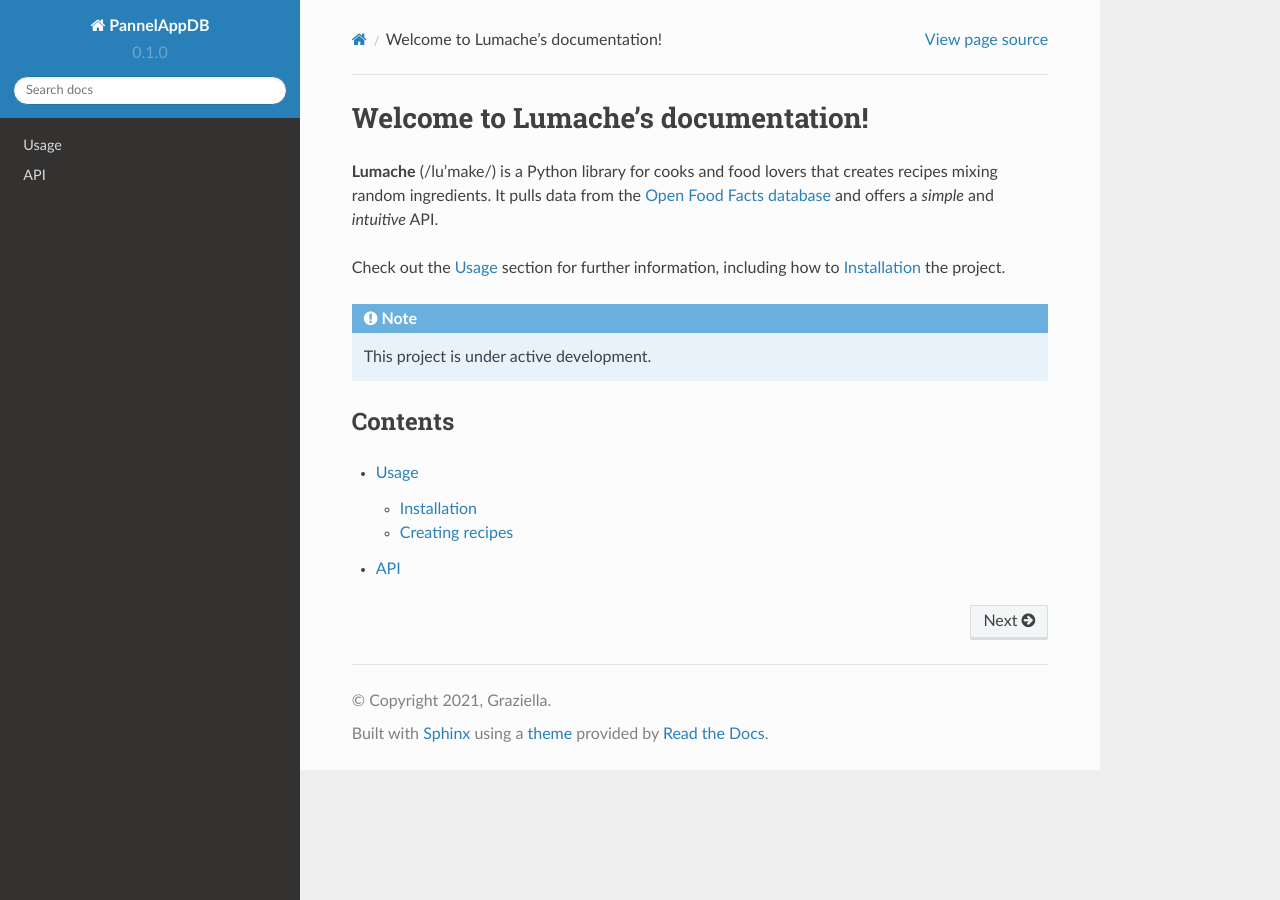
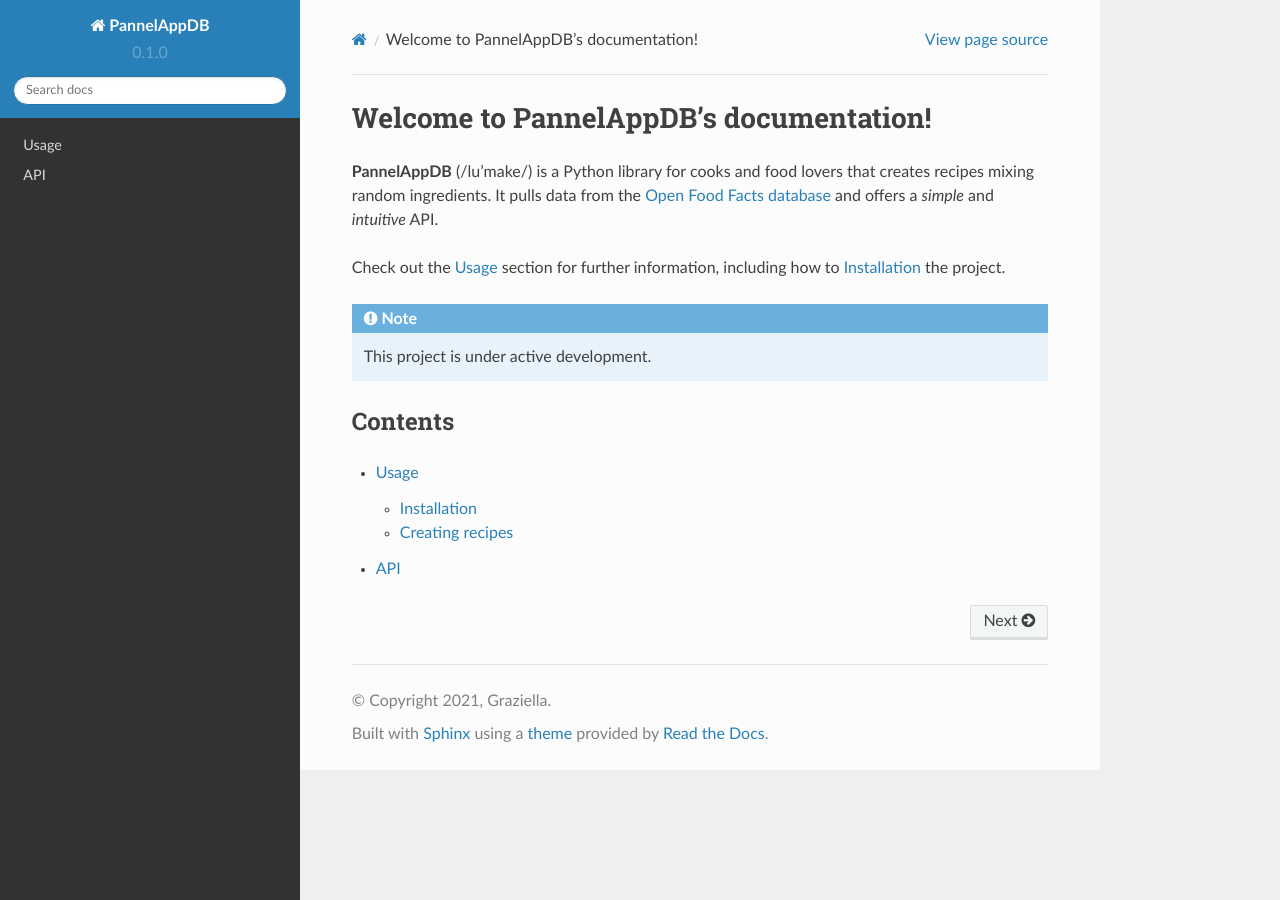
Before and after one commit to AmyGrimwood/ReadTheDocs3, a Sphinx documentation site: the page built from docs/source/index.rst, in a window 1280 px wide. Built offline with Sphinx 7.4.7 and the Read the Docs theme 2.0.0, drawn with Linux system fonts in a browser that asks for light colours.

Commit message:
Update index.rst

```diff
--- a/docs/source/index.rst
+++ b/docs/source/index.rst
@@ -1,7 +1,7 @@
-Welcome to Lumache's documentation!
+Welcome to PannelAppDB's documentation!
 ===================================
 
-**Lumache** (/lu'make/) is a Python library for cooks and food lovers
+**PannelAppDB** (/lu'make/) is a Python library for cooks and food lovers
 that creates recipes mixing random ingredients.
 It pulls data from the `Open Food Facts database <https://world.openfoodfacts.org/>`_
 and offers a *simple* and *intuitive* API.
```
